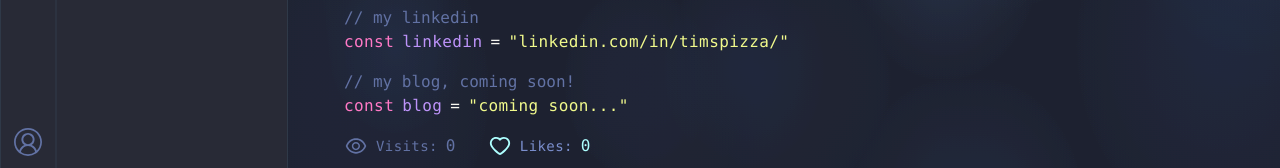
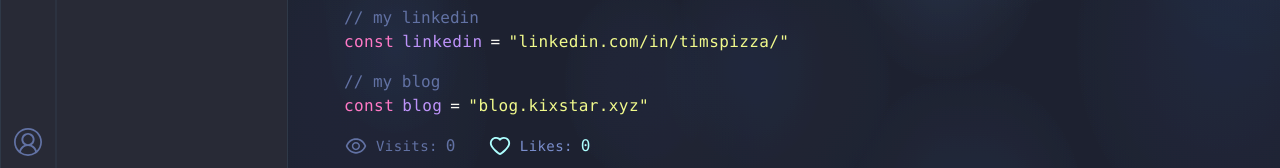
Before and after one commit to TimsPizza/portfolio, a React (Vite) app: page /#/landing in a window 1280 px wide. Shown: the part 544-712 px from the top of the page. Built offline with nearby package versions, Linux system fonts and the light colour scheme; no server answers; a web font is replaced by a local one.

Commit message:
add blog link

```diff
--- a/src/components/landing/Landing.tsx
+++ b/src/components/landing/Landing.tsx
@@ -239,9 +239,13 @@ const Landing = () => {
                   className="tracking-normal"
                   style={{ color: "var(--theme-code-comment)" }}
                 >
-                  // my blog, coming soon!
+                  // my blog
                 </p>
-                <ContactItem label="blog" value="coming soon..." />
+                <ContactItem
+                  label="blog"
+                  value="blog.kixstar.xyz"
+                  href="https://blog.kixstar.xyz"
+                />
               </div>
             </div>
 
```
